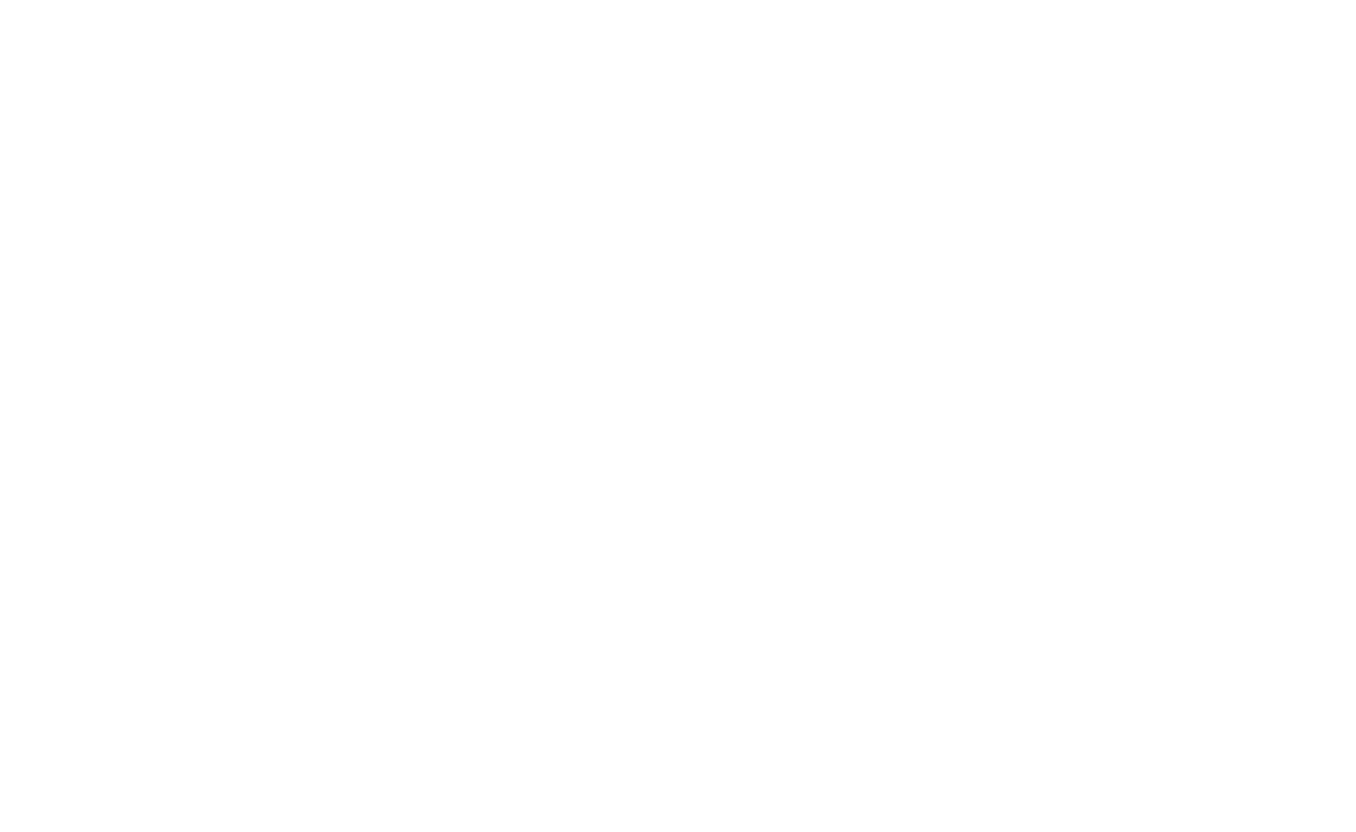
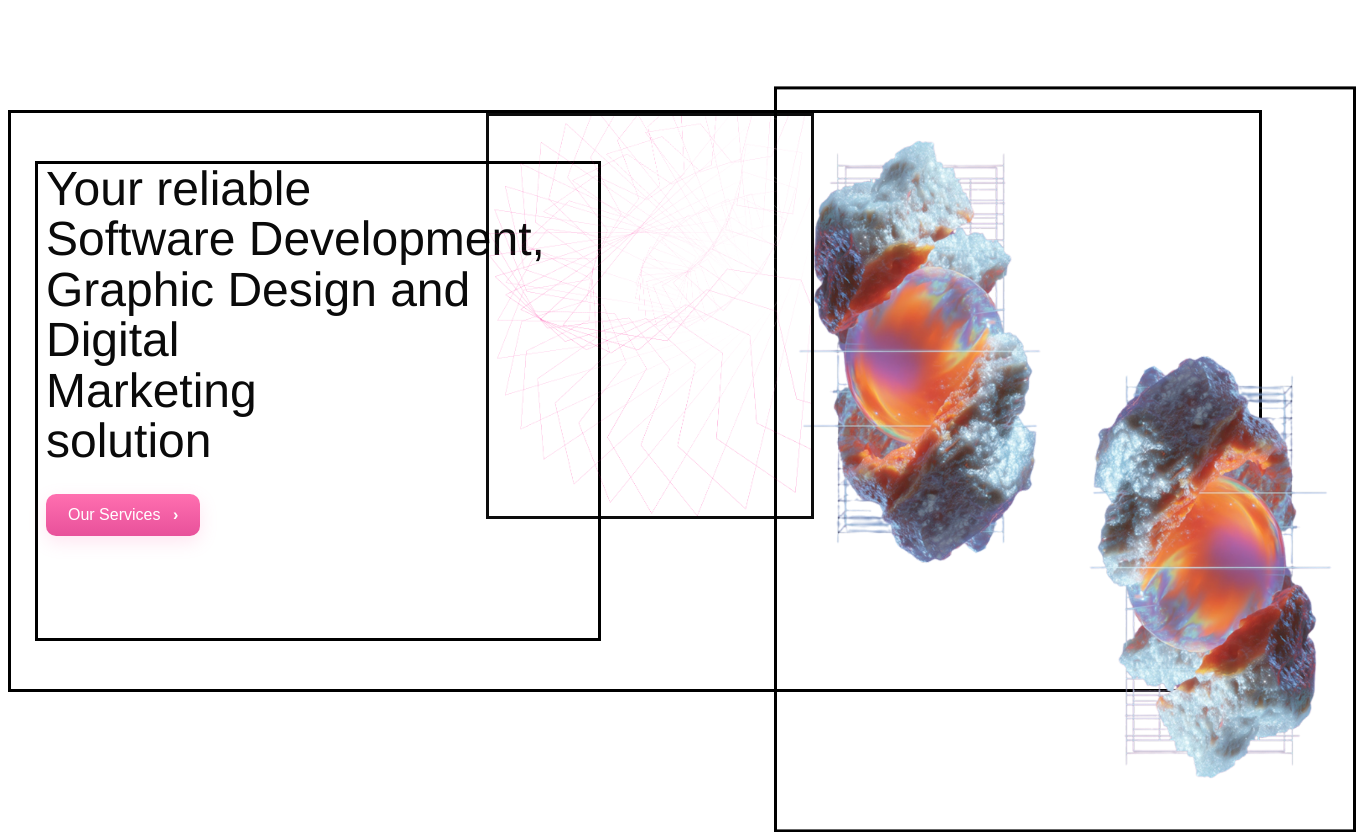
Before and after one commit to Divine-Ntambwe/Active-Media, a React (Vite) app: page / in a window 1280 px wide. Shown: the whole page, 1356 px wide, since content can reach past the window. Before the commit the page ends 800 px from the top, so only its background shows below. Built offline with nearby package versions, Linux system fonts and the light colour scheme.

Commit message:
Adding Our_Services components

```diff
--- a/src/App.jsx
+++ b/src/App.jsx
@@ -1,16 +1,17 @@
-import React, { useState } from "react";
+import React from "react";
 import { BrowserRouter as Router, Routes, Route } from "react-router-dom";
 import "./App.css";
 import Home from "./pages/Home";
 import About_Us from "./pages/About_Us";
 import Contact_Us from "./pages/Contact_Us";
+import Our_Services from "./pages/Our_Services";
 
 function App() {
   return (
     <>
       <Router>
         <Routes>
-          <Route path="/" element={<Home />} />
+          <Route path="/" element={<Our_Services />} />
           <Route path="/aboutUs" element={<About_Us />} />
           <Route path="/contactUs" element={<Contact_Us />} />
         </Routes>
--- a/src/pages/Our_Services.jsx
+++ b/src/pages/Our_Services.jsx
@@ -1,11 +1,39 @@
 import React from 'react'
-import "./Our_Services.module.css"
+import styles from "./Our_Services.module.css"
+import Navbar from "../component/Navbar"
+
+import blending from "../assets/blending 1755804129410.png"
+import clouds from "../assets/Clouds 2.png"
 
 function Our_Services() {
   return (
-    <div>
+    <section className={styles.hero}>
+      <Navbar />
+      <div className={styles.container}>
+        <div className={styles.left}>
+          <h1 className={styles.title}>
+            Your reliable
+            <br />
+            Software Development,
+            <br />
+            Graphic Design and Digital
+            <br />
+            Marketing
+            <br />
+            solution
+          </h1>
 
-    </div>
+          <button className={styles.cta} aria-label="Our Services">
+            Our Services <span className={styles.arrow}>›</span>
+          </button>
+        </div>
+
+        <div className={styles.right}>
+          <img src={blending} alt="decorative blend" className={styles.swirl} />
+          <img src={clouds} alt="decorative clouds" className={styles.orb1} />
+        </div>
+      </div>
+    </section>
   )
 }
 
--- a/src/pages/Our_Services.module.css
+++ b/src/pages/Our_Services.module.css
@@ -0,0 +1,97 @@
+:root{
+  --pink: #ff6fb0;
+  --dark: #0a0a0a;
+}
+
+.hero{
+  width:100%;
+  min-height:80vh;
+  display:flex;
+  align-items:center;
+  background:#fff;
+}
+
+.container{
+  width:100%;
+  max-width:1200px;
+  margin:0 auto;
+  display:flex;
+  position: absolute;
+  top:110px;
+  /*justify-content:space-between;*/
+
+  padding:48px 24px;
+   border: solid;
+}
+
+.left{
+  flex:0 0 46%;
+  padding-left:8px;
+  border: solid;
+}
+
+.title{
+  font-family: 'Helvetica Neue', Arial, sans-serif;
+  font-weight:300;
+  font-size:48px;
+  line-height:1.05;
+  color:var(--dark);
+  margin:0 0 28px 0;
+}
+
+.cta{
+  background:linear-gradient(180deg,var(--pink),#e8519b);
+  color:white;
+  border:none;
+  padding:12px 22px;
+  border-radius:10px;
+  font-size:16px;
+  cursor:pointer;
+  box-shadow:0 6px 18px rgba(255,111,176,0.18);
+}
+
+.cta .arrow{padding-left:8px;font-weight:700}
+
+.right{
+  flex:0 0 48%;
+  position:relative;
+  height:480px;
+}
+
+.swirl{
+  position:absolute;
+  left:-20%;
+  top:-10%;
+  width:56%;
+  opacity:0.95;
+  z-index:1;
+  border: solid;
+}
+
+.orb1{
+  position:absolute;
+  left:30%;
+  top:0%;
+  width:100%;
+  transform:translateY(-10%);
+  border: solid;
+}
+
+.orb2{
+  position:absolute;
+  right:6%;
+  bottom:6%;
+  width:36%;
+  transform:translateY(6%);
+}
+
+@media (max-width:1100px){
+  .container{flex-direction:column;align-items:flex-start}
+  .right{height:360px;width:100%;margin-top:18px}
+  .title{font-size:42px}
+}
+
+@media (max-width:600px){
+  .title{font-size:28px}
+  .swirl{display:none}
+}
```
